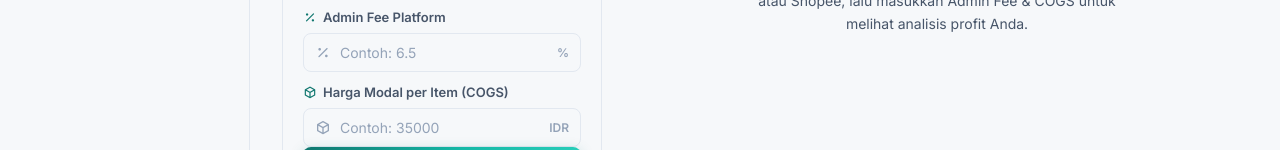
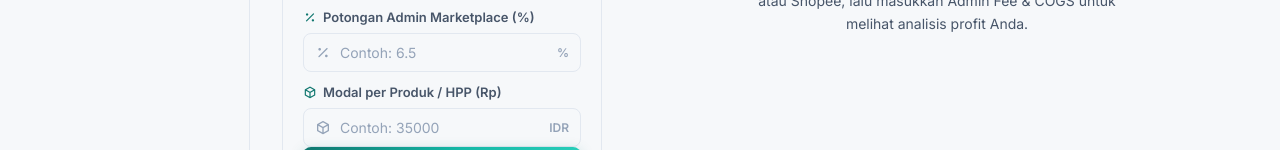
Before and after one commit to panzauto46-bot/ProfitAnalyzer, a plain HTML site: page index.html in a window 1280 px wide. Shown: the part 328-478 px from the top of the page. Drawn offline with nearby package versions, Linux system fonts and the light colour scheme; a script that the page names is missing.

Commit message:
Simplify Analyzer terminologies

```diff
--- a/index.html
+++ b/index.html
@@ -112,7 +112,7 @@
             <div class="form-group">
                 <label class="form-label">
                     <i class="ti ti-percentage" style="font-size:14px; color: var(--brand-primary);"></i>
-                    Admin Fee Platform
+                    Potongan Admin Marketplace (%)
                 </label>
                 <div class="input-wrap">
                     <i class="ti ti-percentage input-icon"></i>
@@ -124,7 +124,7 @@
             <div class="form-group">
                 <label class="form-label">
                     <i class="ti ti-box" style="font-size:14px; color: var(--brand-primary);"></i>
-                    Harga Modal per Item (COGS)
+                    Modal per Produk / HPP (Rp)
                 </label>
                 <div class="input-wrap">
                     <i class="ti ti-box input-icon"></i>
```
